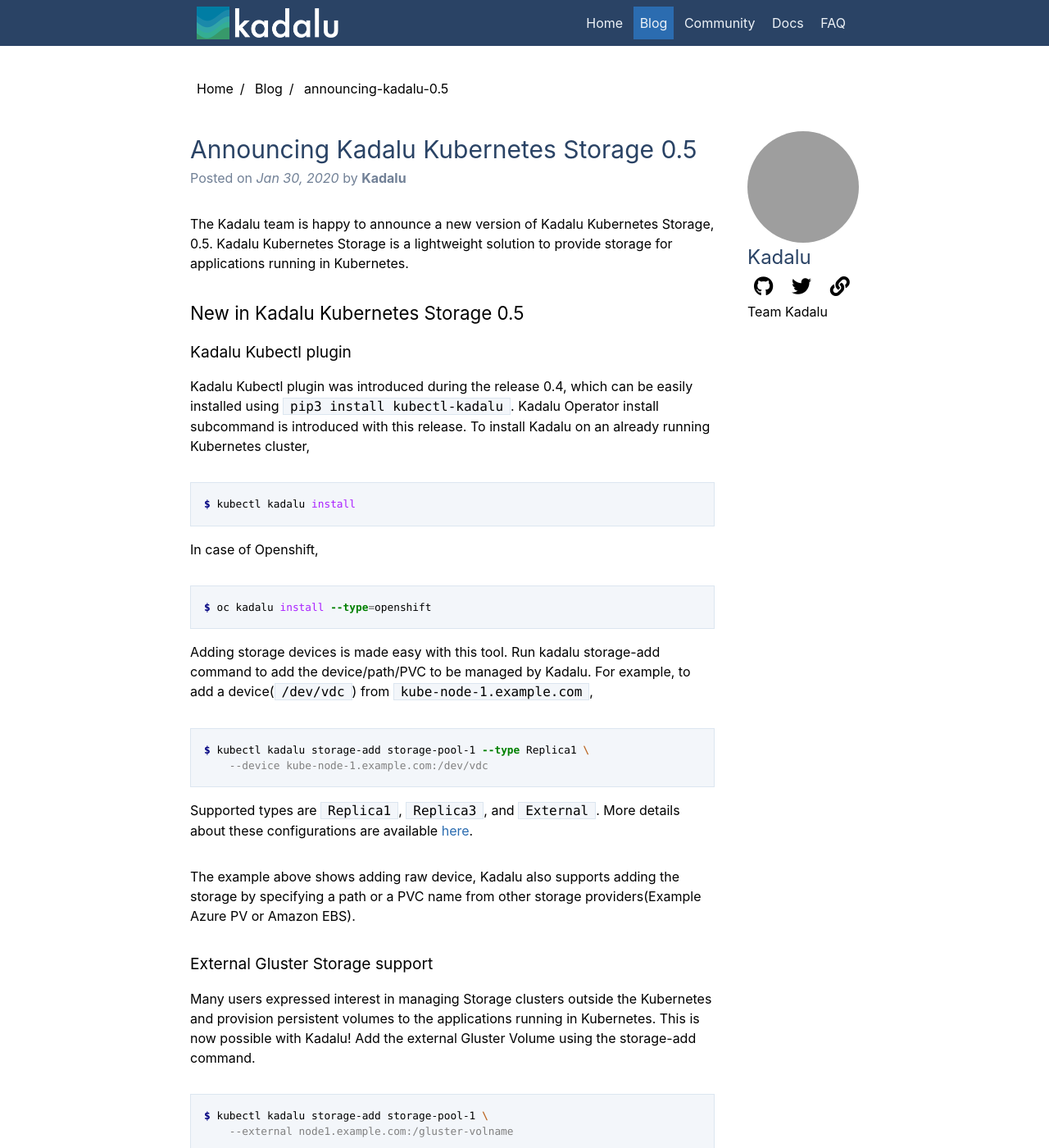
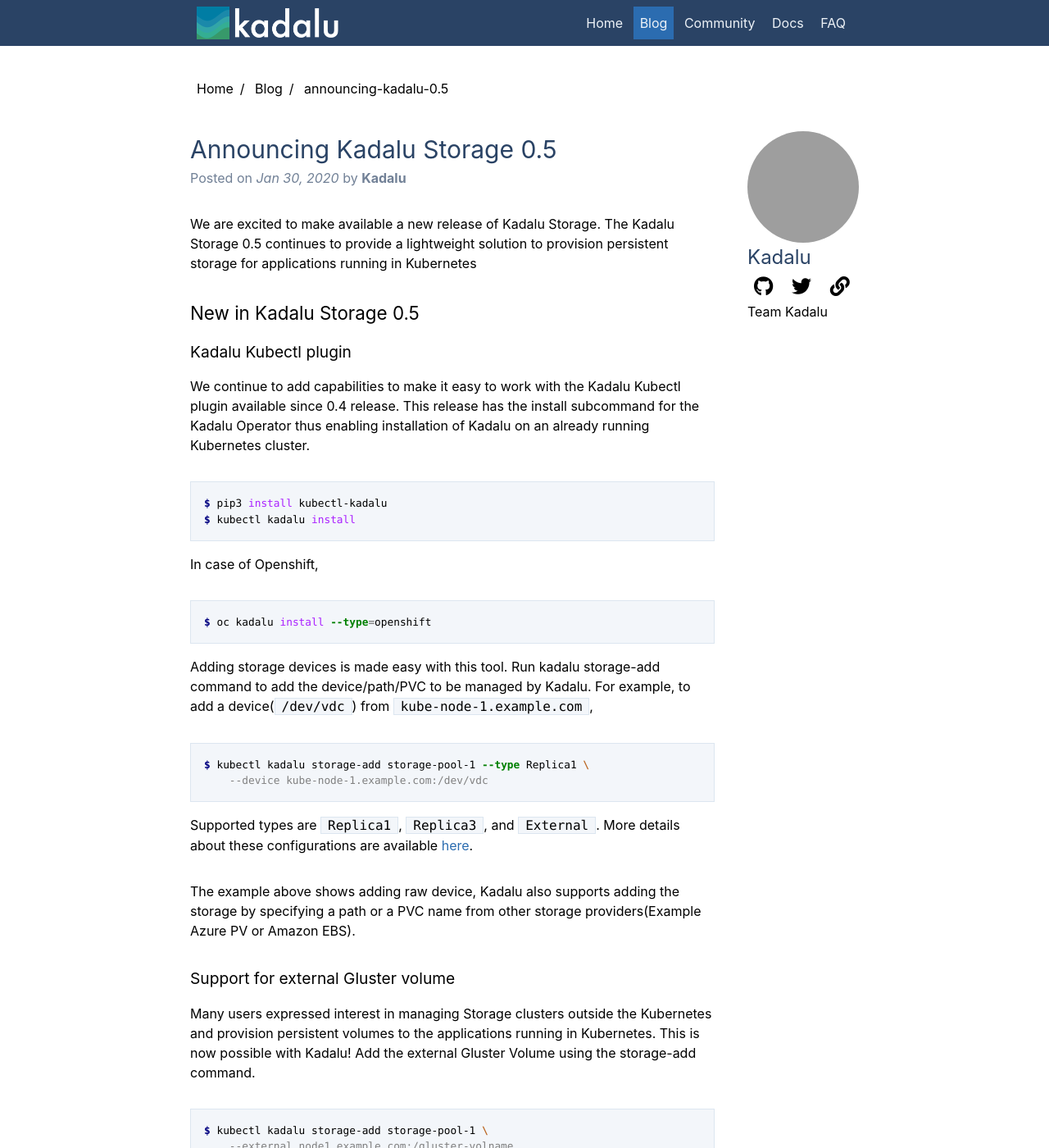
Before and after one commit to kadalu/kadalu.github.io, a Jekyll site: the page built from _posts/2020-01-30-announcing-kadalu-0.5.md, in a window 1280 px wide and 1400 px high. Shown: the whole window at 82% size. Built offline with Jekyll 4.4.1, drawn with Linux system fonts in a browser that asks for light colours; some of the changed text lies outside the part shown; grey boxes are pictures that could not be loaded.

Commit message:
Updated the blog content
Signed-off-by: Aravinda Vishwanathapura <mail@aravindavk.in>

````diff
--- a/_posts/2020-01-30-announcing-kadalu-0.5.md
+++ b/_posts/2020-01-30-announcing-kadalu-0.5.md
@@ -1,19 +1,20 @@
 ---
-title: "Announcing Kadalu Kubernetes Storage 0.5"
+title: "Announcing Kadalu Storage 0.5"
 author: kadalu
 layout: post
-description: "The Kadalu team is happy to announce a new version of Kadalu Kubernetes Storage, 0.5. Kadalu Kubernetes Storage is a lightweight solution to provide storage for applications running in Kubernetes."
+description: "We are excited to make available a new release of Kadalu Storage. The Kadalu Storage 0.5 continues to provide a lightweight solution to provision persistent storage for applications running in Kubernetes"
 ---
 
-The Kadalu team is happy to announce a new version of Kadalu Kubernetes Storage, 0.5. Kadalu Kubernetes Storage is a lightweight solution to provide storage for applications running in Kubernetes.
+We are excited to make available a new release of Kadalu Storage. The Kadalu Storage 0.5 continues to provide a lightweight solution to provision persistent storage for applications running in Kubernetes
 
-## New in Kadalu Kubernetes Storage 0.5
+## New in Kadalu Storage 0.5
 
 ### Kadalu Kubectl plugin
 
-Kadalu Kubectl plugin was introduced during the release 0.4, which can be easily installed using `pip3 install kubectl-kadalu`. Kadalu Operator install subcommand is introduced with this release. To install Kadalu on an already running Kubernetes cluster,
+We continue to add capabilities to make it easy to work with the Kadalu Kubectl plugin available since 0.4 release. This release has the install subcommand for the Kadalu Operator thus enabling installation of Kadalu on an already running Kubernetes cluster.
 
 ```console
+$ pip3 install kubectl-kadalu
 $ kubectl kadalu install
 ```
 
@@ -34,7 +35,7 @@ Supported types are `Replica1`, `Replica3`, and `External`. More details about t
 
 The example above shows adding raw device, Kadalu also supports adding the storage by specifying a path or a PVC name from other storage providers(Example Azure PV or Amazon EBS).
 
-### External Gluster Storage support
+### Support for external Gluster volume
 
 Many users expressed interest in managing Storage clusters outside the Kubernetes and provision persistent volumes to the applications running in Kubernetes. This is now possible with Kadalu! Add the external Gluster Volume using the storage-add command.
 
@@ -58,7 +59,7 @@ See the detailed [release notes](https://github.com/kadalu/kadalu/blob/master/CH
 
 ## What to expect in the next release?
 
-We are happy to solve the Kubernetes storage requirements; more exciting features are coming up. Feel free to open new issues if your Cloud storage use cases are not covered.
+We continue to make Kadalu more natively integrated with Kubernetes. There are some major features we have coming up. You can use our [issue tracker](https://github.com/kadalu/kadalu/issues) for use cases and workloads which need to be reviewed for priority.
 
 A few key features you can expect in the 0.6 release(End of Feb 2020),
 
````
Also changed, not shown: other parts of _posts/2020-01-30-announcing-kadalu-0.5.md (+1 -1 lines).
